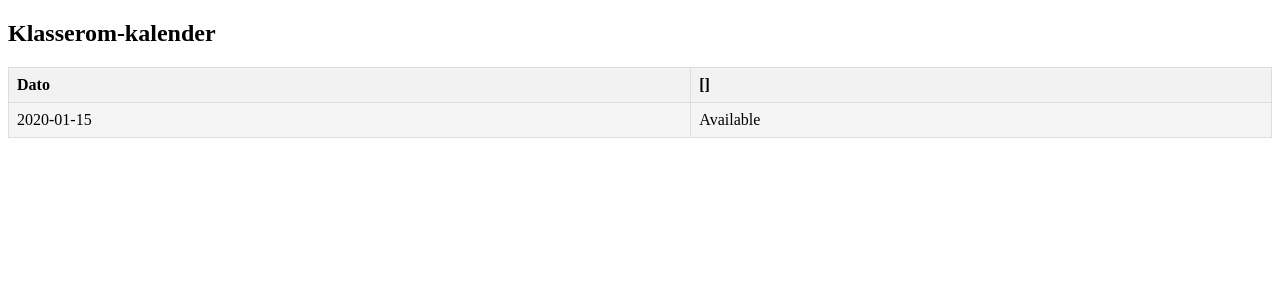
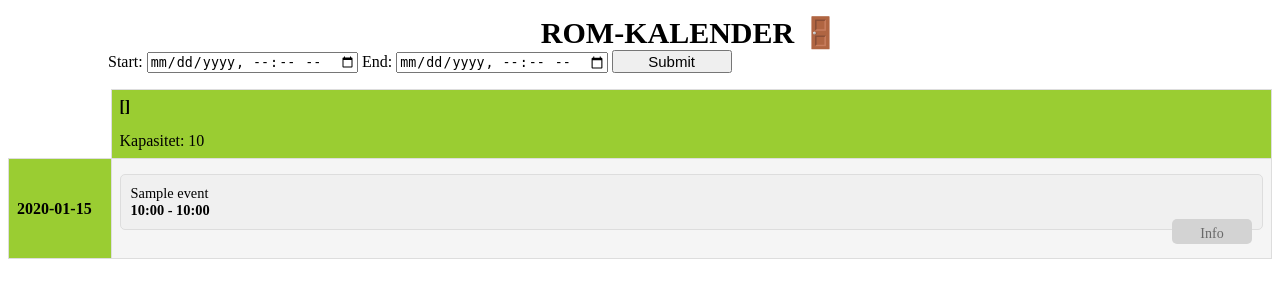
Before and after one commit to jonlauvstad/GokApp, a Flask app: template GeoFlask/templates/venue_calendar.html in a window 1280 px wide. Shown: the part 32-332 px from the top of the page. Run offline with Flask 3, Linux system fonts and the light colour scheme; the template is opened without the code that fills it: most values are stand-ins (such as "Sample title", 1, 10 or a date in 2020).

Commit message:
venue_calendar styling m.m

```diff
--- a/GeoFlask/app.py
+++ b/GeoFlask/app.py
@@ -13,6 +13,7 @@ import utility.rout_funcs.examImp_routs as exImp_routs
 import utility.rout_funcs.a_venue_calendar_routs as ven_routs
 import utility.rout_funcs.a_student_resources_routs as stud_rescr
 import utility.api_funcs.api_1 as api_1
+from utility.util_funcs import format_datetime
 
 urllib3.disable_warnings()
 
@@ -26,6 +27,8 @@ app.config["TEMPLATES_AUTO_RELOAD"] = True
 app.config["SESSION_PERMANENT"] = False
 app.config["SESSION_TYPE"] = "filesystem"
 Session(app)
+
+app.jinja_env.filters['date'] = format_datetime
 
 # MY GLOBAL VARIABLES
 URLpre = configuration["URLpre"]                   # "https://localhost:7042/api/v1/"
@@ -68,18 +71,10 @@ def calendar():
 def venue_calendar():
     return ven_routs.venue_calendar_function()
 
-# ------------------------------------------------------------------
-"""@app.route("/admin_venue")
-@login_required(roles=["teacher", "admin"])
-def admin_venue():
-    return ven_routs.get_venues_and_events()
-"""
 @app.route("/StudentResources")
 @login_required(roles=None)
 def student_resources():
     return stud_rescr.get_resources()
-# ------------------------------------------------------------------
-
 
 @app.route("/Assignment/<int:id>")
 @login_required(roles=None)
--- a/GeoFlask/static/styles_venues.css
+++ b/GeoFlask/static/styles_venues.css
@@ -43,6 +43,42 @@
 }
 
 
+.venues_button-link {
+    display: inline-block;
+    background-color: lightgrey;
+    color: dimgray;
+    padding: 5px 10px;
+    text-align: center;
+    text-decoration: none;
+    font-size: 14px;
+    border-radius: 5px; /* runde hjørner */
+    width: 60px;
+    height: 15px;
+    line-height: 20px;
+    border: none; /* uten border */
+    cursor: pointer; /* endre pil til peker */
+    float: right;
+}
+
+
+.venues_event {
+    grid-column-start: auto; /* start tid */
+    grid-column-end: span 1; /* event-duration */
+    display: flex;
+    align-items: center;
+    justify-content: center;
+    background: lightgray;
+    overflow: hidden;
+    text-overflow: ellipsis;
+    padding: 4px;
+    border-radius: 4px;
+}
+
+.venues_day-grid {
+    display: grid;
+    grid-template-columns: repeat(12, 1fr); /* 12 like kolloner, 1 for hver time */
+    gap: 2px;
+}
 
 
 
@@ -117,10 +153,9 @@
 
 
 .event {
-    background-color: #f0f0f0; /* Light grey background */
-    border: 1px solid #ddd; /* Light grey border */
-    padding: 10px; /* Padding inside each event box */
-    margin-bottom: 5px; /* Space between events */
-    border-radius: 5px; /* Rounded corners for the event boxes */
-    font-size: 0.9em; /* Smaller font size for event text */
+    background-color: #f0f0f0;
+    border: 1px solid #ddd;
+    padding: 10px;
+    border-radius: 5px;
+    font-size: 0.9em;
 }
--- a/GeoFlask/templates/venue_calendar.html
+++ b/GeoFlask/templates/venue_calendar.html
@@ -1,45 +1,68 @@
 {% extends "layout.html" %}
-
 {% block head %}
-<link href="/static/styles.css" rel="stylesheet">
-<link href="/static/styles_venues.css" rel="stylesheet">
+    <link rel="stylesheet" href="static/styles_venues.css">
 {% endblock %}
 
-{% block title %}Integrated Venue Calendar{% endblock %}
+
+{% block title %}Rom-kalender{% endblock %}
 
 {% block main %}
-<div>
-    <h2>Klasserom-kalender</h2>
-    <table class="admin-venue-table">
-        <thead>
+    <div style="padding-left: 100px;">
+
+        <div style="text-align: center">
+            <label style="font-size: 30px; font-style: inherit "><b>ROM-KALENDER 🚪</b></label>
+        </div>
+
+        <form>
+            <label for="startDateTime">Start:</label>
+            <input type="datetime-local" id="startDateTime" name="startDateTime">
+
+            <label for="endDateTime">End:</label>
+            <input type="datetime-local" id="endDateTime" name="endDateTime">
+
+            <button style="width: 120px; font-size: 15px;" type="submit">Submit</button>
+        </form>
+    </div>
+
+
+    <table style="width: 100%; border-collapse: collapse;">
+        <!-- Venues -->
         <tr>
-                <!-- First cell empty for layout purposes -->
-                <th>Dato</th> <!-- Added a header for the date column -->
+            <td style="width: 100px"></td>
             {% for venue in venues %}
-                <th>{{ venue.name }}</th>
+                <td style="border: 1px solid #ddd; padding: 8px; background-color: yellowgreen">
+                    <b>{{ venue.name }}</b>
+                        <p>Kapasitet: {{ venue.capacity }}</p>
+                </td>
             {% endfor %}
         </tr>
-        </thead>
-        <tbody>
-            {% for day in days %}
-            <tr>
-                <td>{{ day.datestring }}</td>
+        <!-- Dates & Events-->
+        {% for ed in days %}
+            <tr style="height: 100px;">
+                <td style="height: 100px; white-space: nowrap; background-color: yellowgreen; border: 1px solid #ddd; padding: 8px">
+                    <b>{{ ed.datestring }}</b>
+                </td>
+                <div class="venues_day-grid"></div>
+                <!-- Events -->
                 {% for venue in venues %}
-                <td>
-                    {% set events_at_venue = day.events|selectattr("venueName", "equalto", venue.name)|list %}
-                    {% if events_at_venue %}
-                        {% for event in events_at_venue %}
-                            {{ event.courseImpName }}<br> <!-- Displaying event details -->
-                            {{ event.time }} - {{ event.timeEnd }}<br>
+                    <td style="width: calc(100% - 100px / {{ venues|length }}); background: whitesmoke; border: 1px solid #ddd; padding: 8px; ">
+                        {% for event in ed.events %}
+                            {% if event.venueId == venue.id %}
+                                <!--<div style="height: 100px; background: lightgray; overflow: hidden; text-overflow: ellipsis;  padding: 4px;">-->
+                                <div class="event" style="grid-column-start: {{ event.gridStart }}; grid-column-end: span {{ event.gridSpan }};">
+                                    {{ event.courseImpName }}
+                                    <br>
+                                        <b>{{ event.datetime|date('%H:%M') }} - {{ event.datetimeEnd|date('%H:%M') if event.datetimeEnd }}</b>
+                                    </br>
+                                    {% if event.link %}
+                                        <a href="{{ event.link }}" target="_blank" class="venues_button-link">Info</a>
+                                    {% endif %}
+                                </div>
+                            {% endif %}
                         {% endfor %}
-                    {% else %}
-                        Available
-                    {% endif %}
                     </td>
                 {% endfor %}
             </tr>
         {% endfor %}
-        </tbody>
     </table>
-</div>
 {% endblock %}
--- a/GeoFlask/utility/util_funcs.py
+++ b/GeoFlask/utility/util_funcs.py
@@ -33,3 +33,9 @@ def make_multiple_lectures(courseImpId, firstDate, lastDate, partial_lectures, m
                     num_lectures += 1
         date += datetime.timedelta(days=1)
     return lectures
+
+
+def format_datetime(value, format='%H:%M'):
+    if value is None:
+        return ""
+    return value.strftime(format)
```
Also changed, not shown: GeoFlask/templates/venue_calendar_test.html (deleted, +0 -36 lines), GeoFlask/templates/venue_calendarv1.html (added, +45 -0 lines), GeoFlask/utility/rout_funcs/a_venue_calendar_routs.py (+33 -36 lines), 5 other files. Lines whose indentation alone changed are shown as unchanged.
